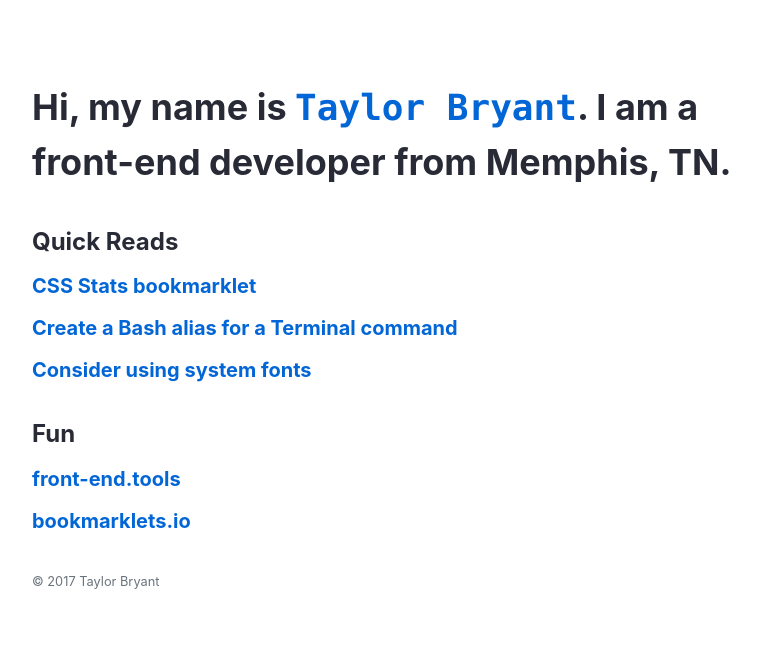
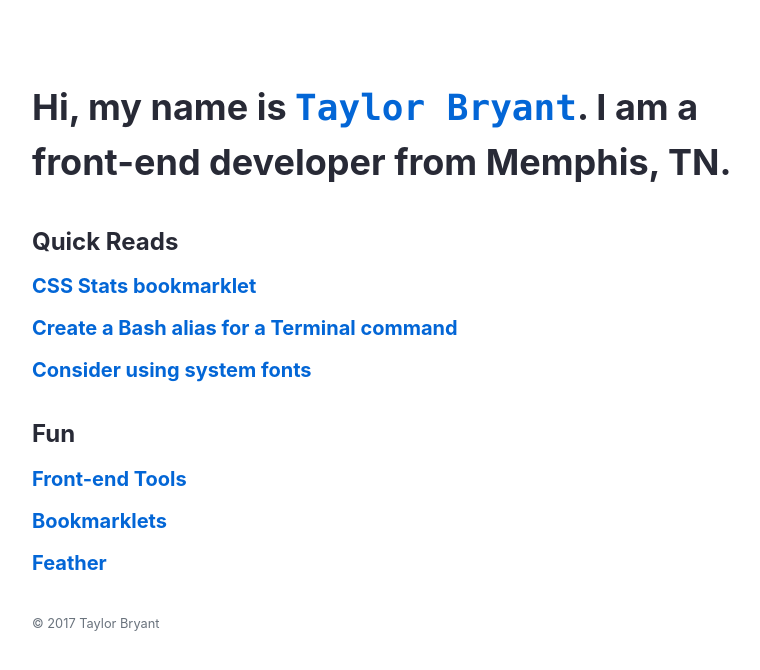
Before and after one commit to scottwater/taylorbryant.github.io, a Jekyll site: the page built from README.md, in a window 1280 px wide. Shown: the top 670 px of the page, without its empty margins (253-1013 px from the left). Built offline with Jekyll 4.4.1, drawn with Linux system fonts in a browser that asks for light colours; our own code applies the rules of GitHub Pages for plain Markdown files.

Commit message:
Add a fun project

```diff
--- a/_data/fun-projects.yml
+++ b/_data/fun-projects.yml
@@ -1,5 +1,8 @@
-- name: front-end.tools
+- name: Front-end Tools
   link: http://front-end.tools
 
-- name: bookmarklets.io
+- name: Bookmarklets
   link: http://bookmarklets.io
+
+- name: Feather
+- link: taylorbryant.blog/feather
```
